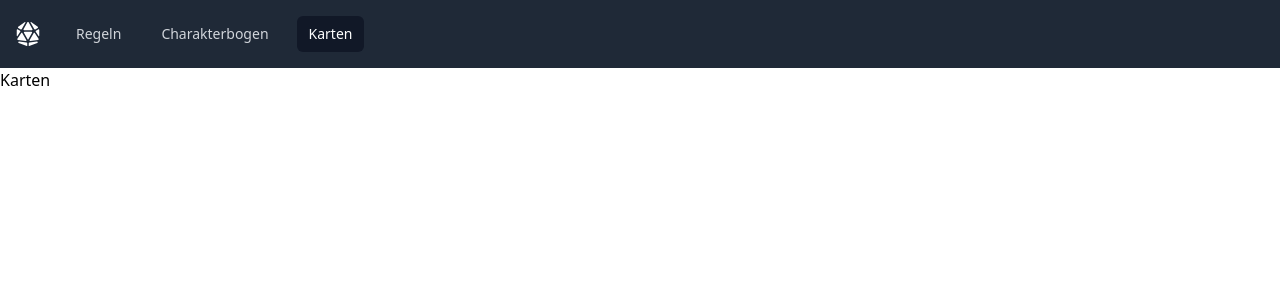
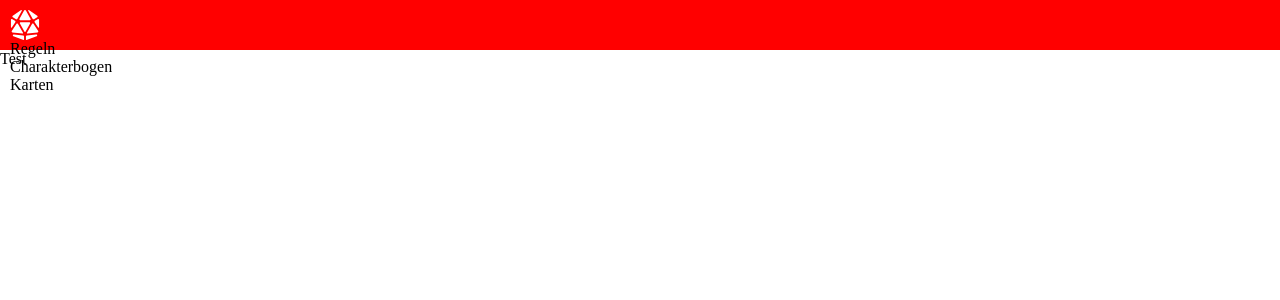
Before and after one commit to Paraldos/dungeoncrawl, a Vue app: page / in a window 1280 px wide. Shown: the top 300 px of the page. Built offline with nearby package versions, Linux system fonts and the light colour scheme.

Commit message:
removed tailwind

```diff
--- a/package.json
+++ b/package.json
@@ -12,9 +12,6 @@
   },
   "devDependencies": {
     "@vue/cli-plugin-babel": "~5.0.0",
-    "@vue/cli-service": "~5.0.0",
-    "autoprefixer": "^10.4.20",
-    "postcss": "^8.4.47",
-    "tailwindcss": "^3.4.14"
+    "@vue/cli-service": "~5.0.0"
   }
 }
--- a/postcss.config.js
+++ /dev/null
@@ -1,6 +0,0 @@
-module.exports = {
-  plugins: {
-    tailwindcss: {},
-    autoprefixer: {},
-  },
-}
--- a/src/assets/tailwind.css
+++ /dev/null
@@ -1,4 +0,0 @@
-/* src/assets/tailwind.css */
-@tailwind base;
-@tailwind components;
-@tailwind utilities;
--- a/src/components/karten/Karten.vue
+++ b/src/components/karten/Karten.vue
@@ -1,7 +1,7 @@
 <script setup></script>
 
 <template>
-  <p>Karten</p>
+  <div class="">Test</div>
 </template>
 
 <style></style>
--- a/src/components/navbar/Link.vue
+++ b/src/components/navbar/Link.vue
@@ -13,10 +13,8 @@ const props = defineProps({
 });
 const emits = defineEmits(["update:selected"]);
 const classes = {
-  default:
-    "btn rounded-md px-3 py-2 text-sm font-medium text-gray-300 hover:bg-gray-700 hover:text-white",
-  selected:
-    "btn rounded-md bg-gray-900 px-3 py-2 text-sm font-medium text-white",
+  default: "",
+  selected: "",
 };
 
 const handleClick = () => {
--- a/src/components/navbar/Logo.vue
+++ b/src/components/navbar/Logo.vue
@@ -1,12 +1,8 @@
 <script setup></script>
 
 <template>
-  <div class="flex shrink-0 items-center">
-    <svg
-      xmlns="http://www.w3.org/2000/svg"
-      viewBox="0 0 512 512"
-      class="logo inline-block h-6 w-6"
-    >
+  <div class="logo">
+    <svg xmlns="http://www.w3.org/2000/svg" viewBox="0 0 512 512" class="">
       <!-- !Font Awesome Free 6.6.0 by @fontawesome - https://fontawesome.com License - https://fontawesome.com/license/free Copyright 2024 Fonticons, Inc. -->
       <path
         d="M48.7 125.8l53.2 31.9c7.8 4.7 17.8 2 22.2-5.9L201.6 12.1c3-5.4-.9-12.1-7.1-12.1c-1.6 0-3.2 .5-4.6 1.4L47.9 98.8c-9.6 6.6-9.2 20.9 .8 26.9zM16 171.7l0 123.5c0 8 10.4 11 14.7 4.4l60-92c5-7.6 2.6-17.8-5.2-22.5L40.2 158C29.6 151.6 16 159.3 16 171.7zM310.4 12.1l77.6 139.6c4.4 7.9 14.5 10.6 22.2 5.9l53.2-31.9c10-6 10.4-20.3 .8-26.9L322.1 1.4c-1.4-.9-3-1.4-4.6-1.4c-6.2 0-10.1 6.7-7.1 12.1zM496 171.7c0-12.4-13.6-20.1-24.2-13.7l-45.3 27.2c-7.8 4.7-10.1 14.9-5.2 22.5l60 92c4.3 6.7 14.7 3.6 14.7-4.4l0-123.5zm-49.3 246L286.1 436.6c-8.1 .9-14.1 7.8-14.1 15.9l0 52.8c0 3.7 3 6.8 6.8 6.8c.8 0 1.6-.1 2.4-.4l172.7-64c6.1-2.2 10.1-8 10.1-14.5c0-9.3-8.1-16.5-17.3-15.4zM233.2 512c3.7 0 6.8-3 6.8-6.8l0-52.6c0-8.1-6.1-14.9-14.1-15.9l-160.6-19c-9.2-1.1-17.3 6.1-17.3 15.4c0 6.5 4 12.3 10.1 14.5l172.7 64c.8 .3 1.6 .4 2.4 .4zM41.7 382.9l170.9 20.2c7.8 .9 13.4-7.5 9.5-14.3l-85.7-150c-5.9-10.4-20.7-10.8-27.3-.8L30.2 358.2c-6.5 9.9-.3 23.3 11.5 24.7zm439.6-24.8L402.9 238.1c-6.5-10-21.4-9.6-27.3 .8L290.2 388.5c-3.9 6.8 1.6 15.2 9.5 14.3l170.1-20c11.8-1.4 18-14.7 11.5-24.6zm-216.9 11l78.4-137.2c6.1-10.7-1.6-23.9-13.9-23.9l-145.7 0c-12.3 0-20 13.3-13.9 23.9l78.4 137.2c3.7 6.4 13 6.4 16.7 0zM174.4 176l163.2 0c12.2 0 19.9-13.1 14-23.8l-80-144c-2.8-5.1-8.2-8.2-14-8.2l-3.2 0c-5.8 0-11.2 3.2-14 8.2l-80 144c-5.9 10.7 1.8 23.8 14 23.8z"
@@ -15,4 +11,10 @@
   </div>
 </template>
 
-<style></style>
+<style>
+.logo {
+  fill: white;
+  height: 100%;
+  aspect-ratio: 1;
+}
+</style>
--- a/src/components/navbar/Navbar.vue
+++ b/src/components/navbar/Navbar.vue
@@ -19,9 +19,7 @@ const handleUpdateSelected = (index) => {
 
 <template>
   <nav class="bg-gray-800 p-4">
-    <div
-      class="flex flex-1 items-center justify-center sm:items-stretch sm:justify-start"
-    >
+    <div class="navbar">
       <Logo />
       <div class="hidden sm:ml-6 sm:block">
         <div class="flex space-x-4">
@@ -40,7 +38,9 @@ const handleUpdateSelected = (index) => {
 </template>
 
 <style>
-.logo {
-  fill: white;
+.navbar {
+  height: 50px;
+  background-color: red;
+  padding: 10px;
 }
 </style>
--- a/src/main.js
+++ b/src/main.js
@@ -1,5 +1,5 @@
 import { createApp } from "vue";
 import App from "./App.vue";
-import "./assets/tailwind.css";
+import "./style.css";
 
 createApp(App).mount("#app");
--- /dev/null
+++ b/src/style.css
@@ -0,0 +1,7 @@
+@import "./styles/_variables.css";
+
+* {
+  box-sizing: border-box;
+  margin: 0;
+  padding: 0;
+}
--- /dev/null
+++ b/src/styles/_variables.css
@@ -0,0 +1,3 @@
+* {
+  --background-color: red;
+}
--- a/tailwind.config.js
+++ /dev/null
@@ -1,12 +0,0 @@
-// tailwind.config.js
-module.exports = {
-  purge: ["./index.html", "./src/**/*.{vue,js,ts,jsx,tsx}"],
-  darkMode: false, // or 'media' or 'class'
-  theme: {
-    extend: {},
-  },
-  variants: {
-    extend: {},
-  },
-  plugins: [],
-};
--- a/vue.config.js
+++ b/vue.config.js
@@ -1,4 +1,4 @@
-const { defineConfig } = require('@vue/cli-service')
+const { defineConfig } = require("@vue/cli-service");
 module.exports = defineConfig({
-  transpileDependencies: true
-})
+  transpileDependencies: true,
+});
```
Also changed, not shown: 1 other file (tests, documents, lock files or other folders).
